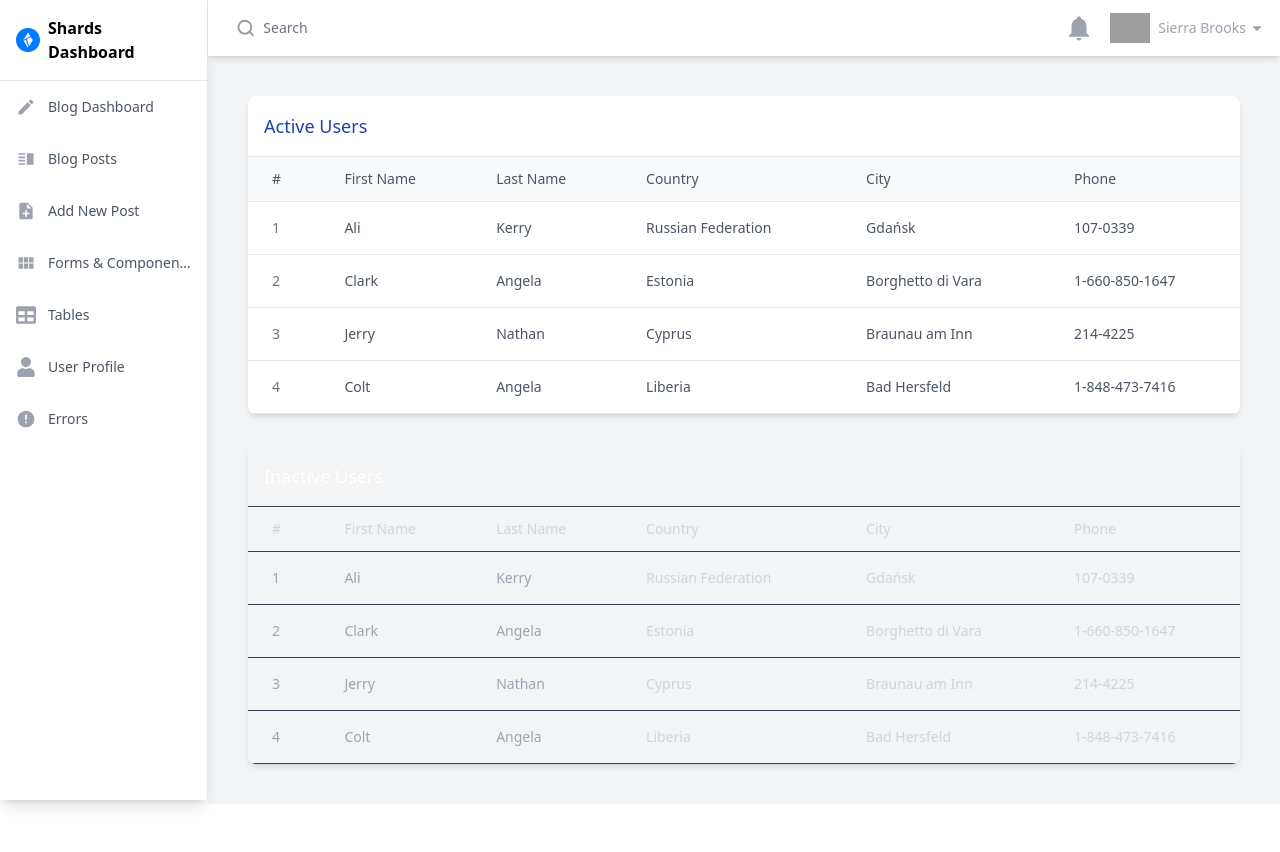
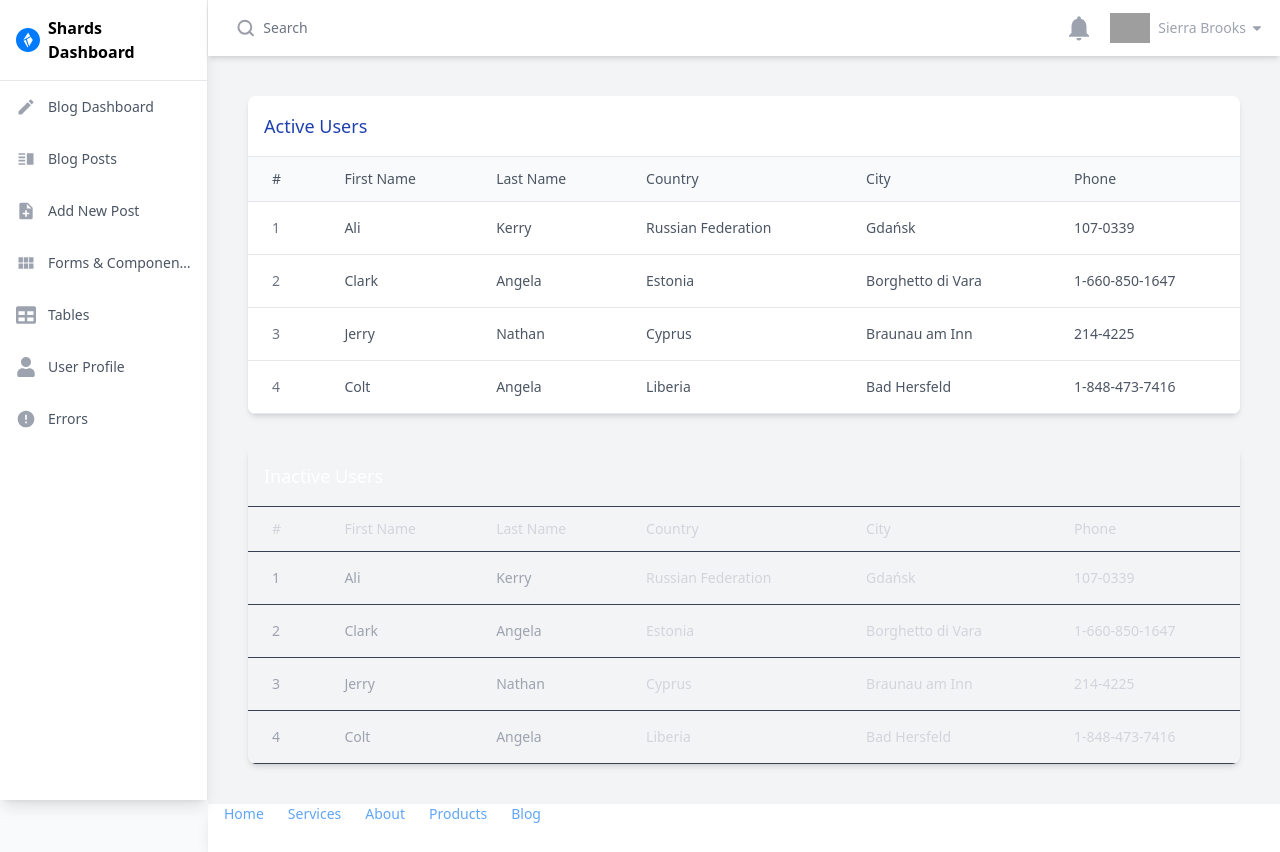
Before and after one commit to BiTech5/designrevision-replicate, a React (Vite) app: page / in a window 1280 px wide. Before the commit the page ends 804 px from the top, so only its background shows below. Built offline with nearby package versions, Linux system fonts and the light colour scheme; grey boxes are pictures that could not be loaded.

Commit message:
Adding footer component in app

```diff
--- a/src/App.tsx
+++ b/src/App.tsx
@@ -1,6 +1,7 @@
 import Sidebar from "./components/layout/sidebar"
 import Navbar from "./components/layout/navbar"
 import Table from "./pages/table"
+import Footer from "./components/layout/footer"
 function App() {
   return (
     <div className="flex min-h-screen bg-gray-50">
@@ -10,6 +11,7 @@ function App() {
         <div className="p-4 flex-1  bg-gray-100">
           <Table />
         </div>
+        <Footer />
       </div>
     </div>
   )
```
